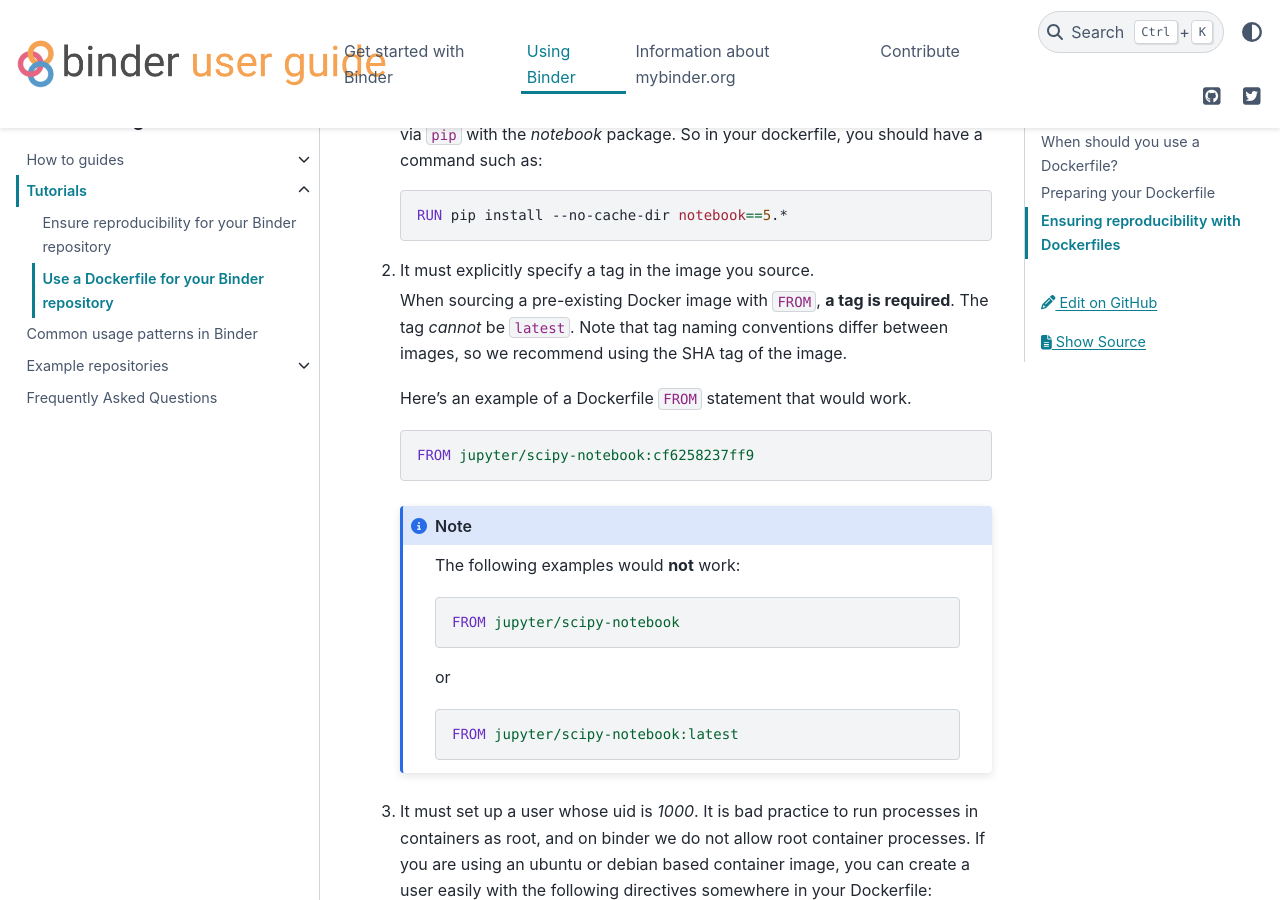
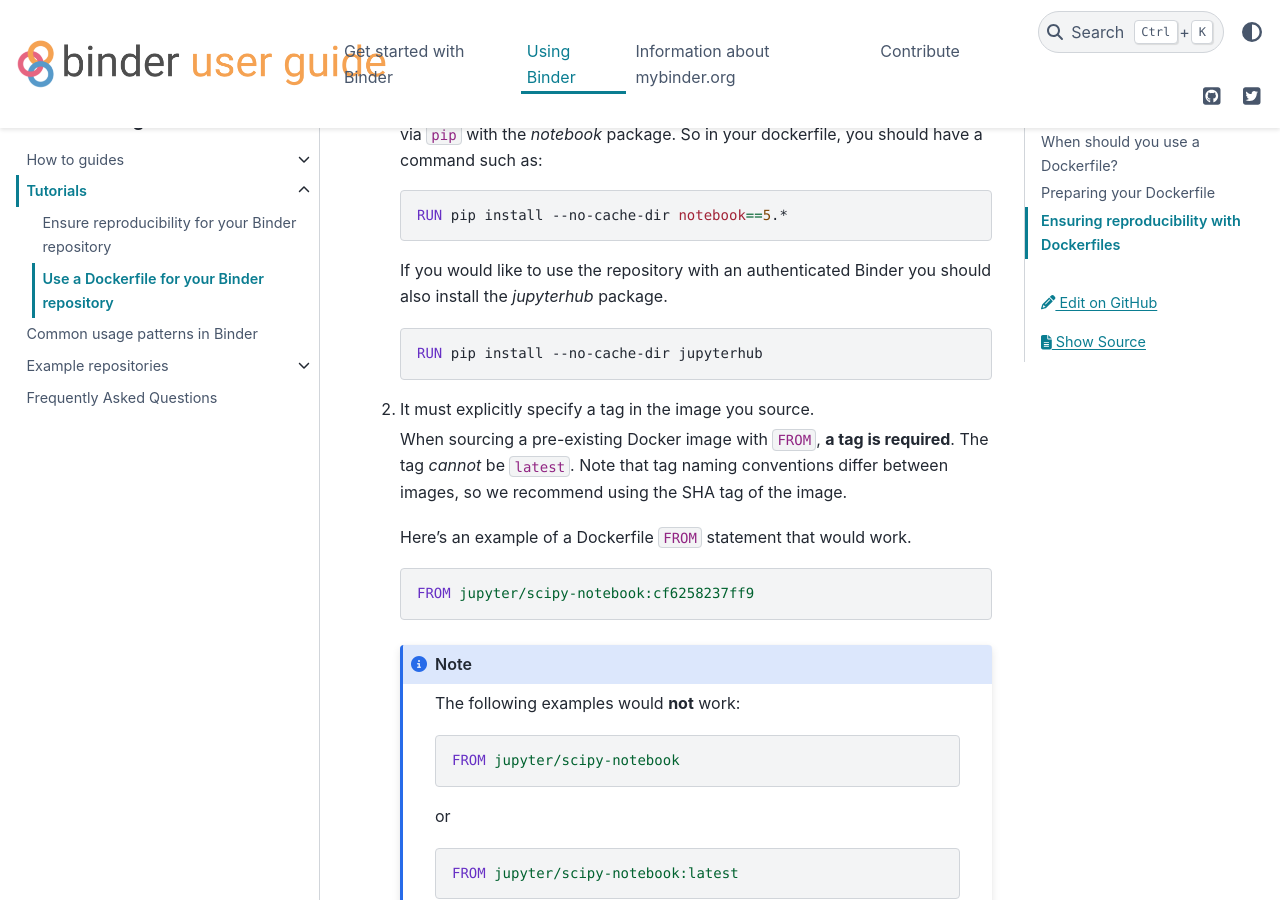
Before and after one commit to jupyterhub/mybinder.org-user-guide, a Sphinx documentation site: the page built from doc/tutorials/dockerfile.rst, in a window 1280 px wide and 900 px high, scrolled down 1956 px. Built offline with Sphinx 7.4.7 and the PyData theme 0.15.4, drawn with Linux system fonts in a browser that asks for light colours; pages that are not in the unit, such as notebooks, are missing from menus.

Commit message:
Ask users to install jupyterhub while creating a Dockerfile (#233)
For authenticated binderhub we need to jupyterhub to be installed in the server image.

```diff
--- a/doc/tutorials/dockerfile.rst
+++ b/doc/tutorials/dockerfile.rst
@@ -88,6 +88,13 @@ For a Dockerfile to work on Binder, it must meet the following requirements:
    .. code-block:: Dockerfile
 
        RUN pip install --no-cache-dir notebook==5.*
+
+   If you would like to use the repository with an authenticated Binder you
+   should also install the `jupyterhub` package.
+
+   .. code-block:: Dockerfile
+
+       RUN pip install --no-cache-dir jupyterhub
 
 2. It must explicitly specify a tag in the image you source.
 
```
